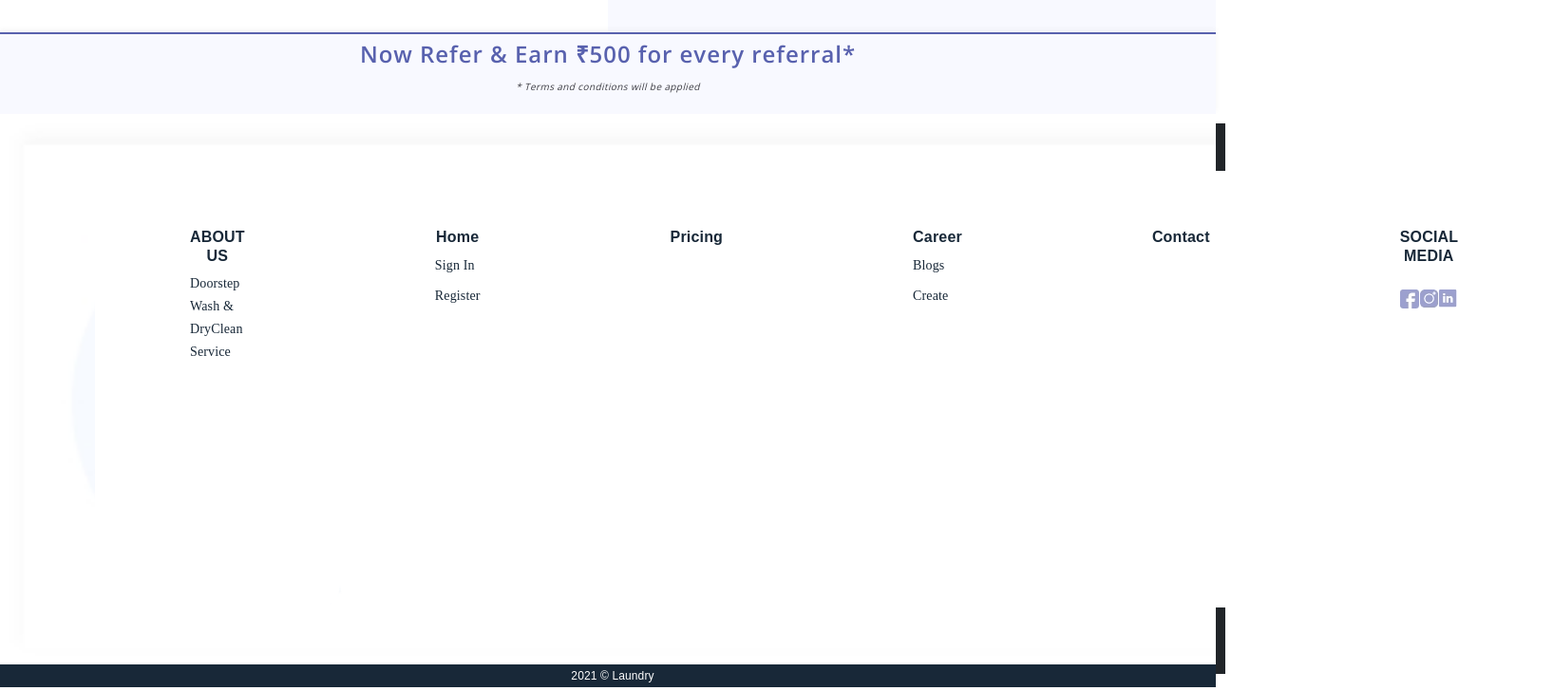
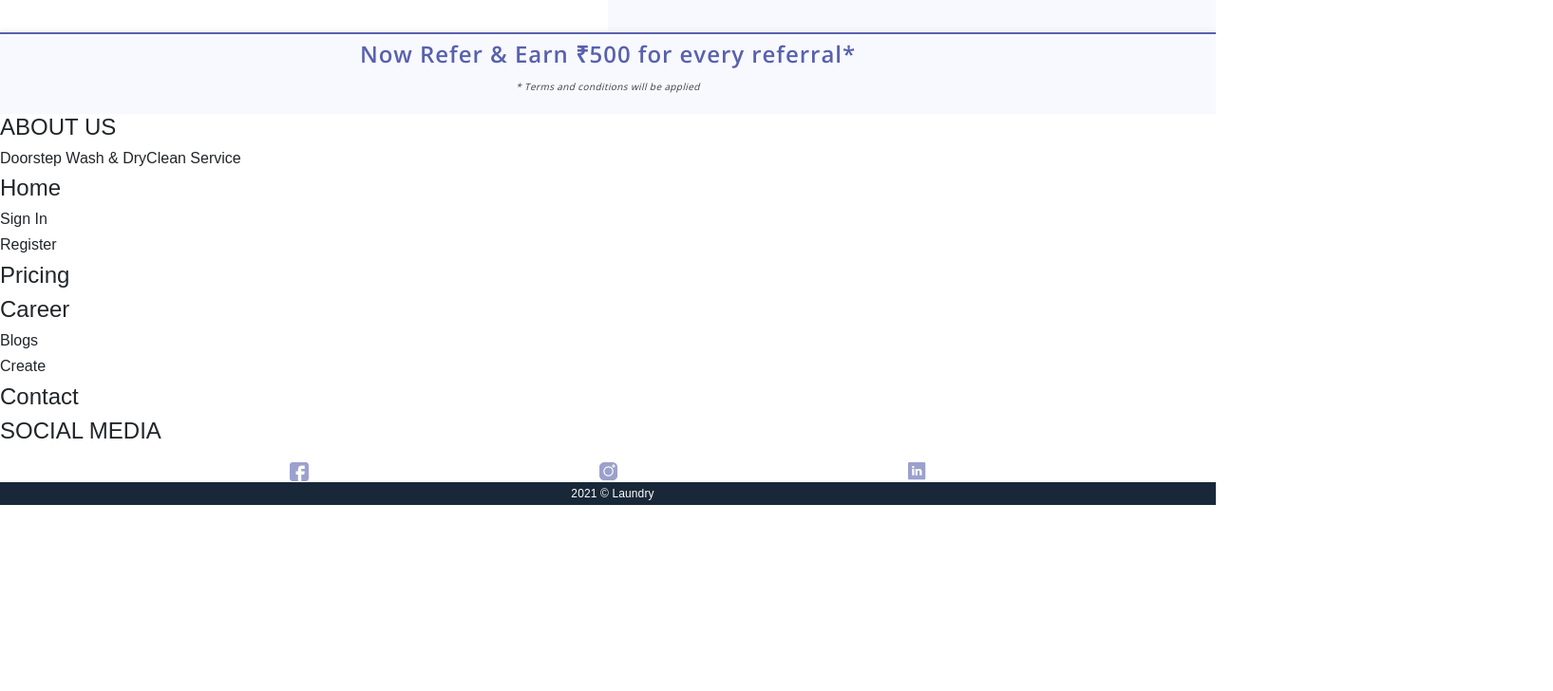
Before and after one commit to Anandkumar0187/Laundry-service, a React (Create React App) app in the folder frontend/: page /login in a window 1280 px wide. Shown: the part 580-1308 px from the top of the page at 95% size, 1635 px wide, since content can reach past the window. After the commit the page ends 1128 px from the top, so only its background shows below. Built offline with nearby package versions, Linux system fonts and the light colour scheme.

Commit message:
Update footer.js

```diff
--- a/frontend/src/components/footer/footer.js
+++ b/frontend/src/components/footer/footer.js
@@ -4,38 +4,38 @@ import "./footer.css";
 function Footer() {
   return (
     <>
-    <div className='main-container'>
-        <div className="box">
+    <div className='main-containerp3'>
+        <div className="boxp3">
             <h4>ABOUT US</h4>
             <h6>Doorstep Wash & DryClean Service</h6>
         </div>
 
-        <div className="box">
+        <div className="boxp3">
             <h4>Home</h4>
             <h6>Sign In</h6>
             <h6>Register</h6>
         </div>
 
-        <div className="box">
+        <div className="boxp3">
             <h4>Pricing</h4>
         </div>
 
-        <div className="box">
+        <div className="boxp3">
             <h4>Career</h4>
             <h6>Blogs</h6>
             <h6>Create</h6>
         </div>
 
-        <div className="box">
+        <div className="boxp3">
             <h4>Contact</h4>
         </div>
 
-        <div className="box">
+        <div className="boxp3">
             <h4>SOCIAL MEDIA</h4>
             <div className="socialImgs" >
-                <div className='logo'><img src="./images/facebook.jpg" alt="facebook" /></div>
-                <div className='logo'><img src="./images/instagram.jpg" alt="instagram" /></div>
-                <div className='logo'><img src="./images/linkedin.jpg"  alt="linkedin" /></div>
+                <div className='logop3'><img src="./images/facebook.jpg" alt="facebook" /></div>
+                <div className='logop3'><img src="./images/instagram.jpg" alt="instagram" /></div>
+                <div className='logop3'><img src="./images/linkedin.jpg"  alt="linkedin" /></div>
             </div>
         </div>
     </div>
```
